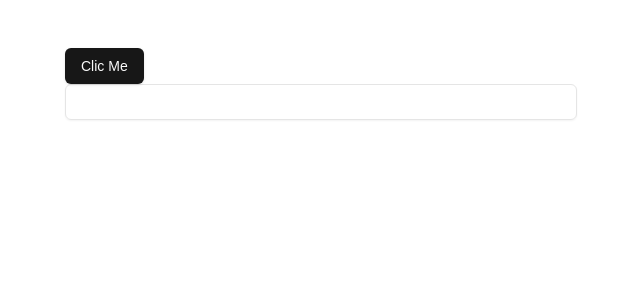
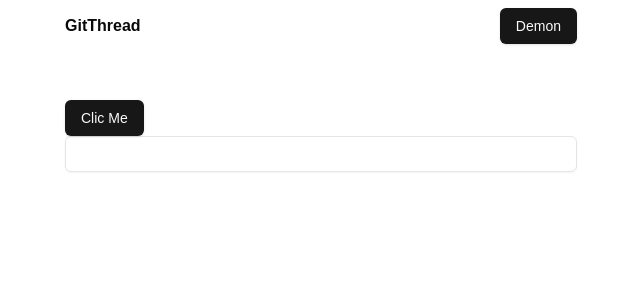
Before and after one commit to Chadrac-WAKOMYA/gitthread, a Next.js app: page / in a window 1280 px wide. Shown: the top 300 px of the page, without its empty margins (319-959 px from the left). Built offline with nearby package versions, Linux system fonts and the light colour scheme.

Commit message:
header ready to be used

```diff
--- a/app/layout.tsx
+++ b/app/layout.tsx
@@ -3,6 +3,7 @@ import { Geist, Geist_Mono } from "next/font/google";
 import "./globals.css";
 import { ThemeProvider } from "next-themes";
 import clsx from "clsx";
+import { Header } from "./src/features/layout/Header";
 
 const geistSans = Geist({
   variable: "--font-geist-sans",
@@ -32,6 +33,7 @@ export default function RootLayout({
         {/* {children} */}
         <ThemeProvider attribute="class" defaultTheme="system" enableSystem>
           <div className="flex flex-col h-full">
+            <Header />
             <div className="flex-1 max-w-lg m-auto py-12 w-full">{children}</div>
           </div>
         </ThemeProvider>
```
